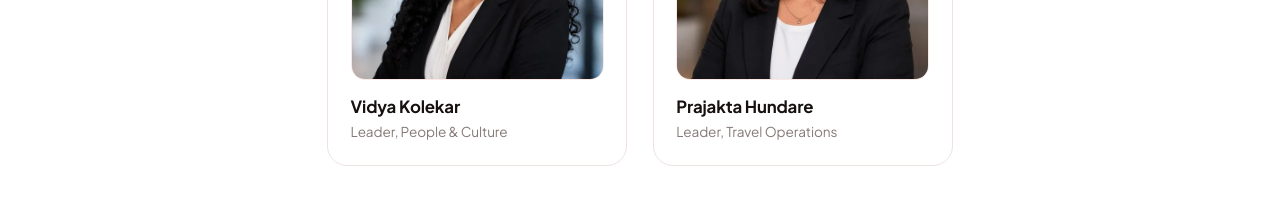
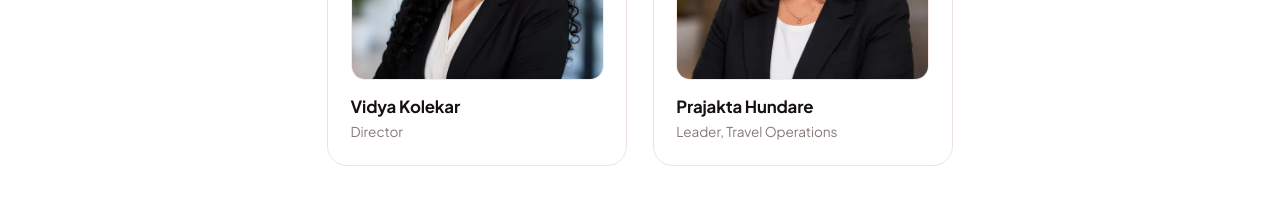
Before and after one commit to dhitiservices/DhitiServices, a React (Vite) app: page / in a window 1280 px wide. Shown: the part 9260-9472 px from the top of the page. Built offline with nearby package versions, Linux system fonts and the light colour scheme.

Commit message:
Update Dhiti website

```diff
--- a/src/DhitiServices.jsx
+++ b/src/DhitiServices.jsx
@@ -106,7 +106,7 @@ const IMPACT = [
 ];
 
 const LEADERS = [
-  { name: "Vidya Kolekar", role: "Leader, People & Culture", img: leaderVidya },
+  { name: "Vidya Kolekar", role: "Director", img: leaderVidya },
   { name: "Prajakta Hundare", role: "Leader, Travel Operations", img: leaderPrajakta },
 ];
 
```
